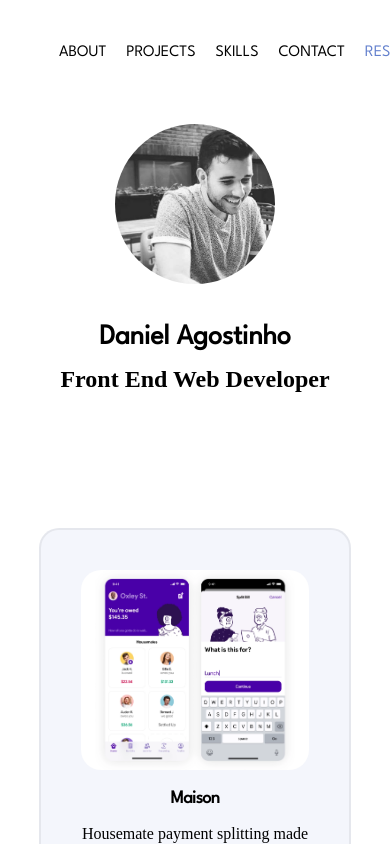
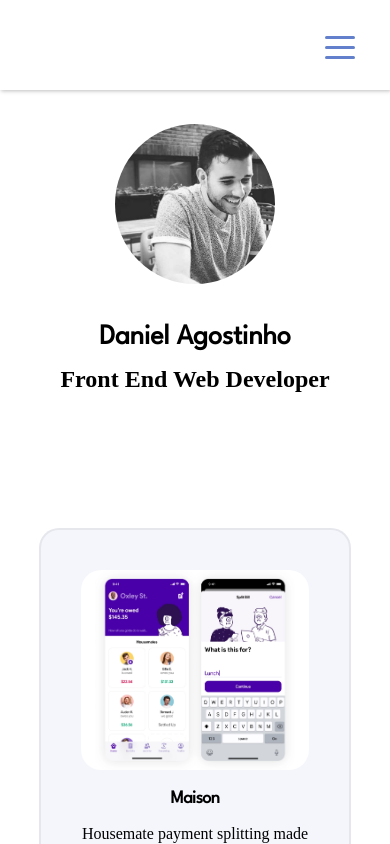
Before and after one commit to danielcagostinho/danielagostinho, a React (Create React App) app: page / in a window 390 px wide. Shown: the top 844 px of the page. Built offline with nearby package versions, Linux system fonts and the light colour scheme; a web font is replaced by a local one.

Commit message:
Fixed Nav Drop Shadow

```diff
--- a/package.json
+++ b/package.json
@@ -44,6 +44,6 @@
     ]
   },
   "devDependencies": {
-    "gh-pages": "^3.1.0"
+    "gh-pages": "^3.2.3"
   }
 }
--- a/src/App.js
+++ b/src/App.js
@@ -1,5 +1,4 @@
 import React, { Component } from "react";
-import { isMobile } from "react-device-detect";
 
 import NavBar from "./components/NavBar/NavBar";
 import MobileNavBar from "./components/MobileNavBar/MobileNavBar";
@@ -152,7 +151,7 @@ class App extends Component {
   render() {
     return (
       <div className="App">
-        {isMobile ? (
+        {window.innerWidth < 800 ? (
           <MobileNavBar />
         ) : (
           <NavBar showName={this.state.isNameDisplayed} />
--- a/src/components/MobileNavBar/MobileNavBar.scss
+++ b/src/components/MobileNavBar/MobileNavBar.scss
@@ -9,14 +9,12 @@
   // height: 100;
   background-color: inherit;
 
-  box-shadow: 1px 1px 4px rgb(190, 190, 190);
-  transition: box-shadow 100ms ease-in;
-
   .mobile-nav-bar {
     height: 90px;
     width: 100%;
     background-color: white;
     // border: 1px solid red;
+    box-shadow: 1px 1px 4px rgb(190, 190, 190);
     position: fixed;
   }
 
```
Also changed, not shown: 1 other file (tests, documents, lock files or other folders).
